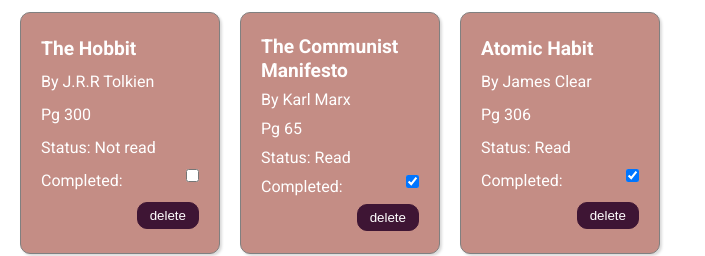
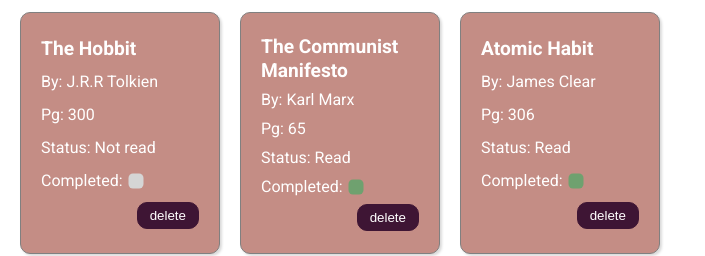
Before and after one commit to Karma404-code/library, a plain HTML site: page index.html in a window 1280 px wide. Shown: the part 196-452 px from the top of the page, without its empty margins (0-705 px from the left). Drawn offline with Linux system fonts and the light colour scheme.

Commit message:
fix checkbox

```diff
--- a/script.js
+++ b/script.js
@@ -41,6 +41,7 @@
         const deleteBook = document.createElement("button");
         const lable = document.createElement("lable");
         lable.textContent = "Completed: ";
+        lable.className = "lableToggle";
 
         const changeStatus = document.createElement("input");
         changeStatus.type = "checkbox";
@@ -52,11 +53,11 @@
         paraTitle.className = "title";
         paraTitle.appendChild(title);
 
-        let author = document.createTextNode(`By ${element.author}`);
+        let author = document.createTextNode(`By: ${element.author}`);
         paraAuthor.className = "author";
         paraAuthor.appendChild(author);
 
-        let page = document.createTextNode(`Pg ${element.pages}`);
+        let page = document.createTextNode(`Pg: ${element.pages}`);
         paraPage.className = "pages";
         paraPage.appendChild(page);
 
--- a/styles.css
+++ b/styles.css
@@ -115,7 +115,6 @@
         font-weight: bold;
     }
 
-
     .remove{
         background-color: #3E1534;
         padding: 5px 12px;
@@ -130,3 +129,29 @@
     }
 
 }
+
+.lableToggle{
+    position: relative;
+    .toggle{
+        appearance: none;
+        -webkit-appearance: none;
+        background-color: #d5d5d5;
+        border-radius: 30%;
+        border: 2px transparent #d5d5d5;
+        cursor: pointer;
+        /* Set the position and size */
+        position: absolute;
+        top: 12px;
+        left: 60%;
+        transform: translate(-50%, -50%);
+
+        width: 15px;
+        height: 15px;
+    }
+}
+.toggle:hover{
+    border: 2px solid #6FA16F;
+}
+.toggle:checked{
+    background-color: #6FA16F;
+}
```
